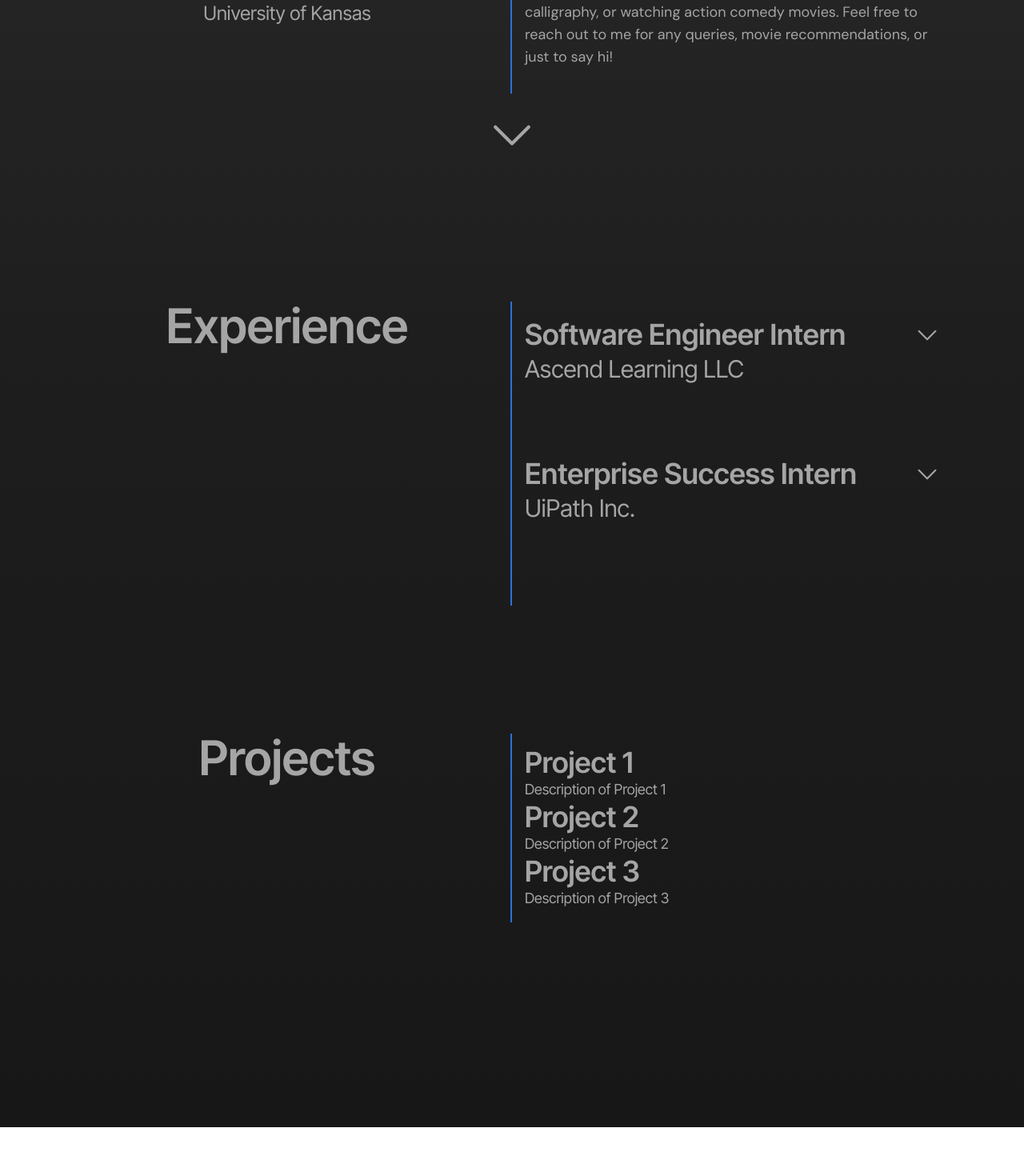
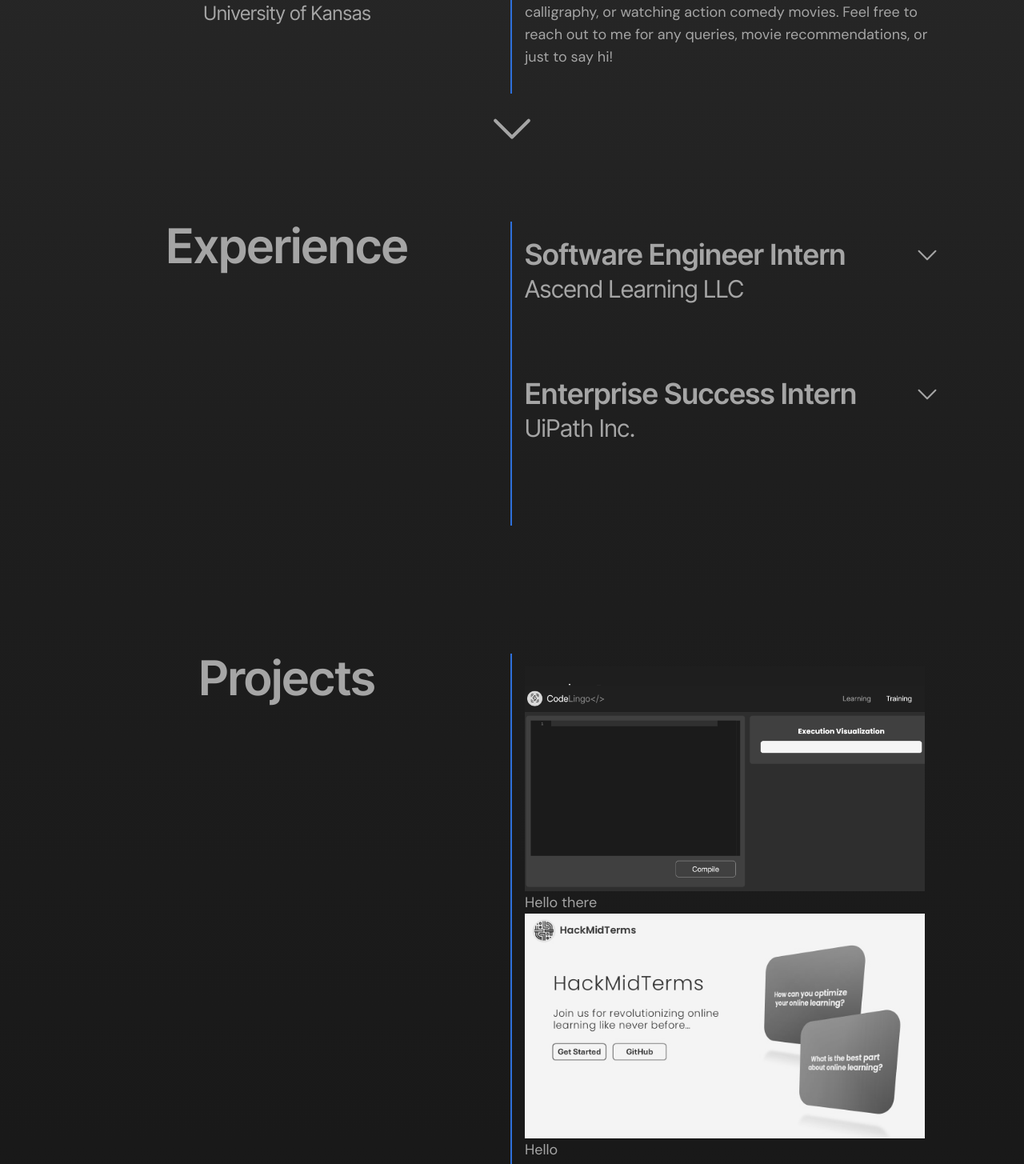
Before and after one commit to an-siuu-man/portfolio, a Next.js app in the folder portfolio/: page / in a window 1280 px wide. Shown: the part 575-2030 px from the top of the page at 80% size. Before the commit the page ends 1984 px from the top, so only its background shows below. Built offline with nearby package versions, Linux system fonts and the light colour scheme.

Commit message:
made projects page, needs some color related fixing

```diff
--- a/portfolio/src/app/components/About.js
+++ b/portfolio/src/app/components/About.js
@@ -73,7 +73,7 @@
 
 
     return (
-      <div className="flex flex-col justify-start items-center mt-[20vh] overflow-hidden">
+      <div className="flex flex-col justify-start items-center mt-[20vh] h-full overflow-hidden">
         <div className="about transition duration-700 opacity-0 flex flex-row items-stretch justify-start px-20">
           <div className='left w-[50%] flex flex-col border-[transparent] border-r-[#2e70db] border-r-2 transition duration-700 translate-y-[200px] items-center justify-start'>
             <div className="photo-container">
@@ -83,7 +83,9 @@
               alt="Ansuman Sharma"
               />
             </div>
-            <h1 className="font-inter font-semibold text-6xl text-center">Ansuman Sharma</h1>
+            <h1 className="font-inter font-semibold text-6xl text-center">
+              Ansuman Sharma
+            </h1>
             <p className="font-inter text-2xl text-center">
               University of Kansas
             </p>
@@ -103,8 +105,23 @@
           </div>
         </div>
         {/* <DownArrow /> */}
-        <svg  onClick = {handleClick} width="100px" height="100px" viewBox="0 0 24 24" fill="none" xmlns="http://www.w3.org/2000/svg">
-          <path className = 'down-arrow opacity-0 cursor-pointer transition duration-500 hover:stroke-blue-500' onClick = {handleClick} d="M7 10L12 15L17 10" stroke="#a5a5a5" strokeWidth="1" strokeLinecap="round" strokeLinejoin="round"/>
+        <svg
+          onClick={handleClick}
+          className="fixed bottom-0 left-1/2 transform -translate-x-1/2 mb-4"
+          width="100px"
+          height="100px"
+          viewBox="0 0 24 24"
+          fill="none"
+          xmlns="http://www.w3.org/2000/svg"
+        >
+          <path
+            className="down-arrow opacity-0 cursor-pointer transition duration-500 hover:stroke-blue-500"
+            d="M7 10L12 15L17 10"
+            stroke="#a5a5a5"
+            strokeWidth="1"
+            strokeLinecap="round"
+            strokeLinejoin="round"
+          />
         </svg>
       </div>
     );
--- a/portfolio/src/app/components/Experience.js
+++ b/portfolio/src/app/components/Experience.js
@@ -21,7 +21,7 @@
     };
 
     const observer = new IntersectionObserver(handleIntersection, {
-      threshold: 0.1
+      threshold: 0.3
     });
 
     if (experienceRef.current) {
--- a/portfolio/src/app/components/Job.js
+++ b/portfolio/src/app/components/Job.js
@@ -11,10 +11,11 @@
   return (
     <div className="mb-10">
       <div className='job flex flex-col justify-center items-left mb-10'>
-        <div className='flex flex-row justify-between items-center'>
-          <h1 className='font-inter font-semibold text-4xl'>{props.title}</h1>
+        <div
+            onClick={handleClick}
+            className='flex flex-row justify-between items-center cursor-pointer'>
+          <h1 className='font-inter hover:text-[#2e70db] duration-200 font-semibold text-4xl'>{props.title}</h1>
           <svg
-            onClick={handleClick}
             className={`transition-transform duration-700 ease-in-out ${isVisible ? 'rotate-180' : 'rotate-0'}`}
             width="50px"
             height="50px"
--- /dev/null
+++ b/portfolio/src/app/components/Project.js
@@ -0,0 +1,36 @@
+import React, { useState } from 'react';
+import Image from 'next/image';
+
+export default function Project(props) {
+  const [isHovered, setIsHovered] = useState(false);
+
+  const handleMouseEnter = () => {
+    setIsHovered(true);
+  };
+
+  const handleMouseLeave = () => {
+    setIsHovered(false);
+  };
+
+  return (
+    <div
+      className="project w-[fit-content] relative"
+      onMouseEnter={handleMouseEnter}
+      onMouseLeave={handleMouseLeave}
+    >
+      <Image
+        src={props.imageName}
+        className="project-image hover:cursor-pointer w-[500px] h-[281px] filter grayscale hover:grayscale-0 transition duration-500 ease-in-out"
+        alt="project image"
+      />
+      <p
+        className={`project-title absolute font-inter text-3xl font-semibold text-white rounded top-[250px] transition duration-500 ${
+          isHovered ? 'translate-y-0 opacity-100' : 'translate-y-[50px] opacity-0'
+        }`}
+      >
+        {props.title}
+      </p>
+      <p className="font-dmsans font-normal text-lg">{props.description}</p>
+    </div>
+  );
+}
--- a/portfolio/src/app/components/Projects.js
+++ b/portfolio/src/app/components/Projects.js
@@ -1,4 +1,8 @@
 import React, { useEffect, useRef } from 'react';
+import Project from './Project';
+import project2 from '../../../public/hackmidterms.jpg';
+
+import project1 from '../../../public/project1.png';
 
 export default function Projects() {
 
@@ -33,26 +37,16 @@
     }, []);
 
     return (
-        <div className="flex flex-col justify-start items-center mt-[20vh] overflow-hidden">
+        <div className="flex flex-col justify-start items-center mt-[20vh]">
             <div
             ref={projectsRef}
             className="projects translate-y-[200px] w-full transition duration-1000 flex px-20 flex-row items-stretch opacity-0">
                 <div className='left w-[50%] flex flex-col border-[transparent] border-r-[#2e70db] border-r-2 justify-start items-center'>
                     <h1 className="font-inter font-semibold text-6xl">Projects</h1>
                 </div>
-                <div className='right w-[50%] flex flex-col p-4 transition duration-700 '>
-                    <div className="project">
-                        <h1 className="font-inter font-semibold text-4xl">Project 1</h1>
-                        <p className="font-inter font-normal text-lg">Description of Project 1</p>
-                    </div>
-                    <div className="project">
-                        <h1 className="font-inter font-semibold text-4xl">Project 2</h1>
-                        <p className="font-inter font-normal text-lg">Description of Project 2</p>
-                    </div>
-                    <div className="project">
-                        <h1 className="font-inter font-semibold text-4xl">Project 3</h1>
-                        <p className="font-inter font-normal text-lg">Description of Project 3</p>
-                    </div>
+                <div className='right w-[50%] flex flex-col p-4 mb-10 transition duration-700 '>
+                    <Project imageName = {project1} title="CodeLingo</> (hackathon winner)" description="Hello there " />
+                    <Project imageName = {project2} title="HackMidterms" description="Hello" />
                 </div>
             </div>
         </div>
```
Also changed, not shown: portfolio/public/hackmidterms.jpg (added), portfolio/public/project1.png (added).
